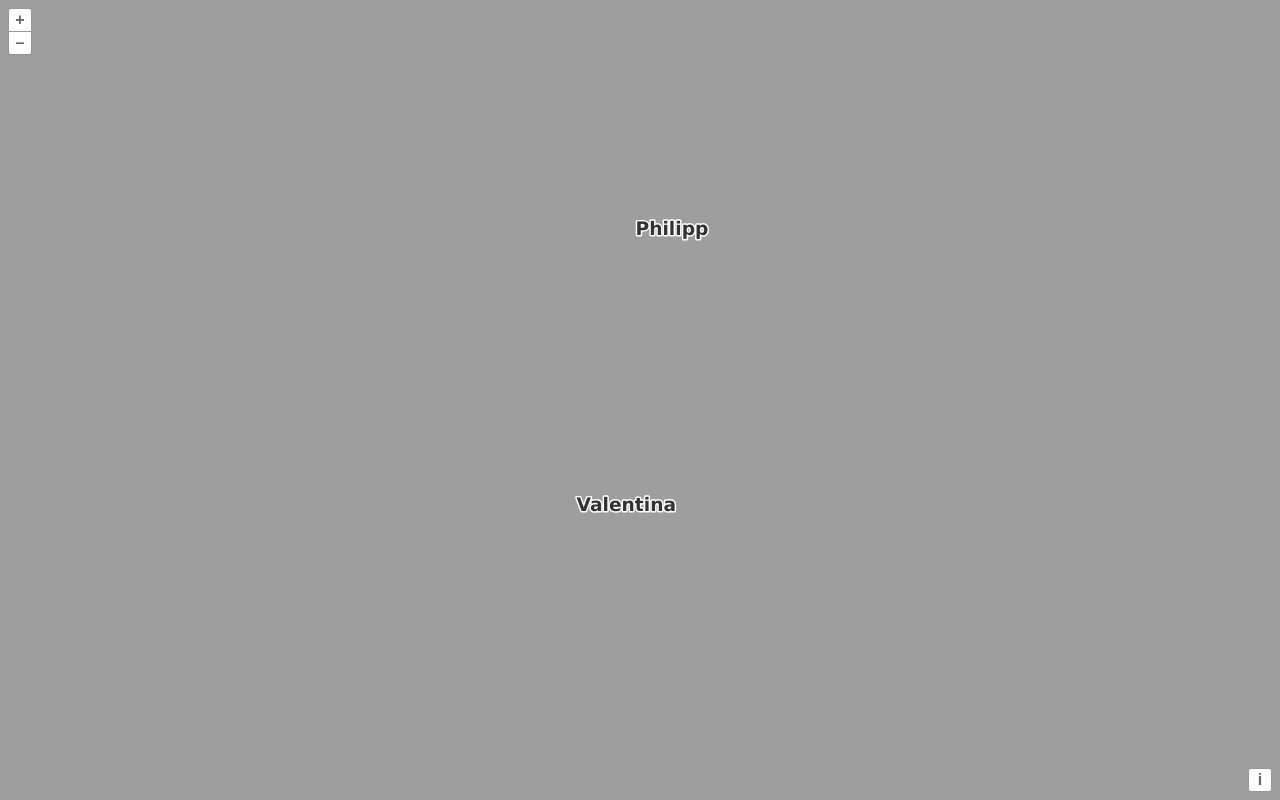
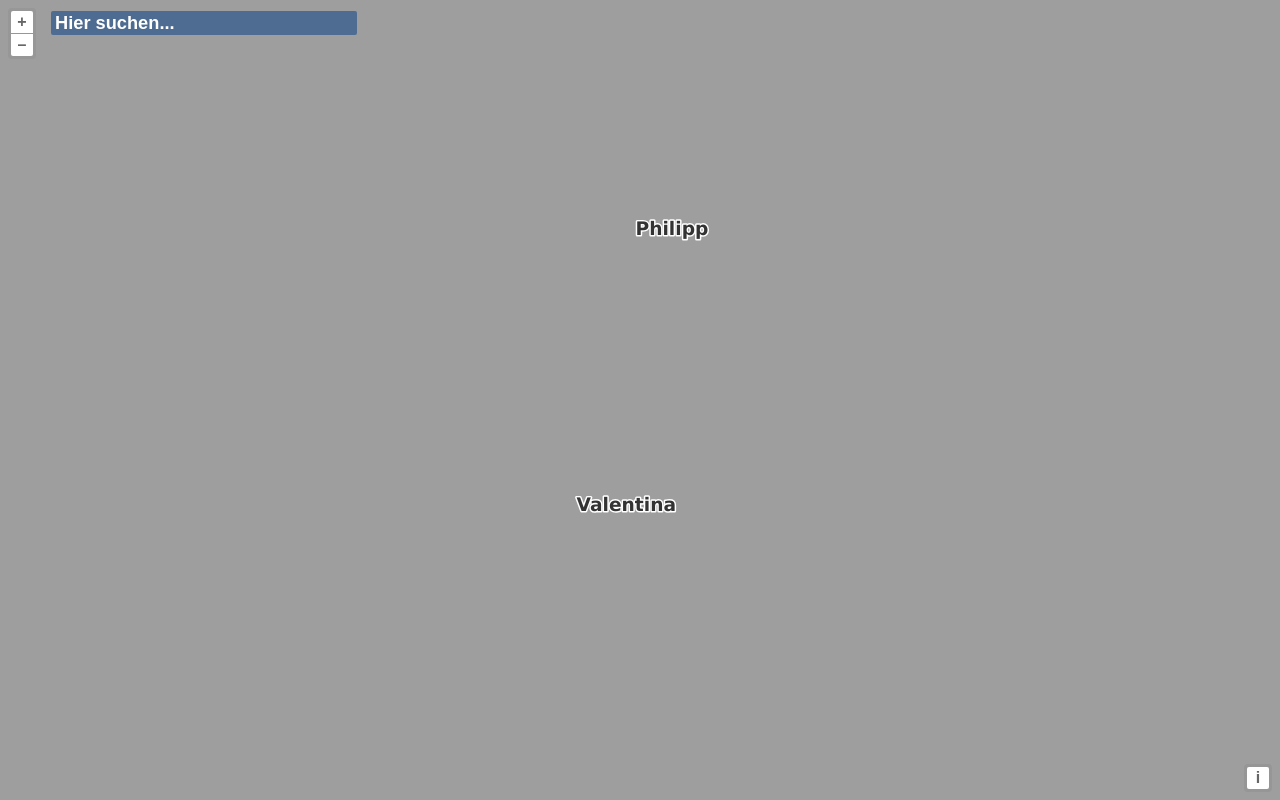
Before and after one commit to oberhaidinger/geoweb-g08-aufgabe3, a website built with webpack: page index.html in a window 1280 px wide. Built offline with nearby package versions, Linux system fonts and the light colour scheme.

Commit message:
neu gestylte suchleiste

```diff
--- a/index.html
+++ b/index.html
@@ -14,12 +14,38 @@
       height: 100%;
       margin: 0;
     }
+    #q {
+			position: absolute;
+			top: 10px;
+			left: 50px;
+			z-index: 1;
+			width: 300px;
+		}
+
+    input {
+      margin: 1px;
+      padding-left: 4px; padding-top: 1px; padding-bottom: 1px;
+      font-size: 1.14em;
+      color: white;
+      font-weight: bold;
+      background-color: rgba(0, 60, 136, 0.5);
+      border: none;
+      border-radius: 2px;
+    }
+
+    input::placeholder {
+      color: white;
+    }
   </style>
-</head>
+<link href="style.css" rel="stylesheet"></head>
 
 <body>
-  <div id="map" class="fullscreen"></div>
 
+  <div id="map" class="fullscreen">
+    <input id="q" name="q" type="text" placeholder= "Hier suchen..."></input>
+  </div>
+
+<script type="text/javascript" src="main.614f3024da64dedb0454.js"></script>
 </body>
 
 </html>
```
